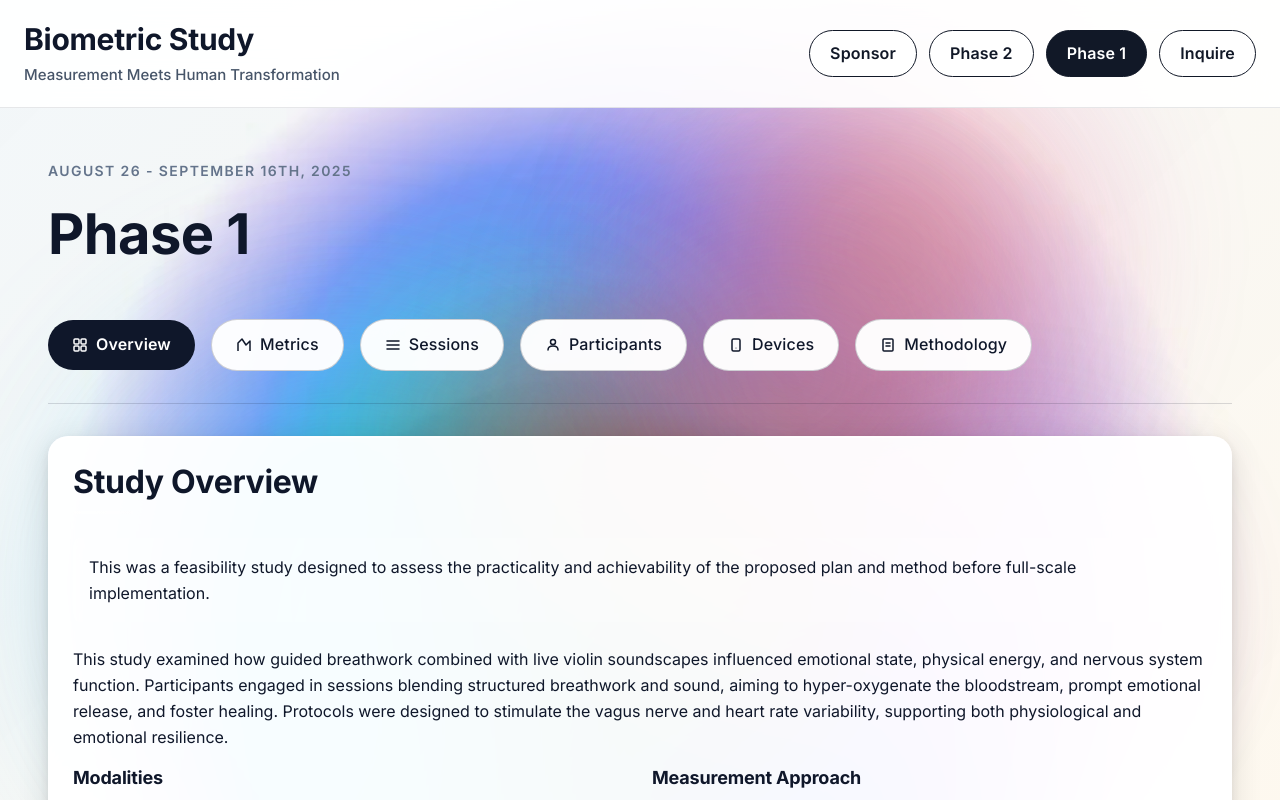
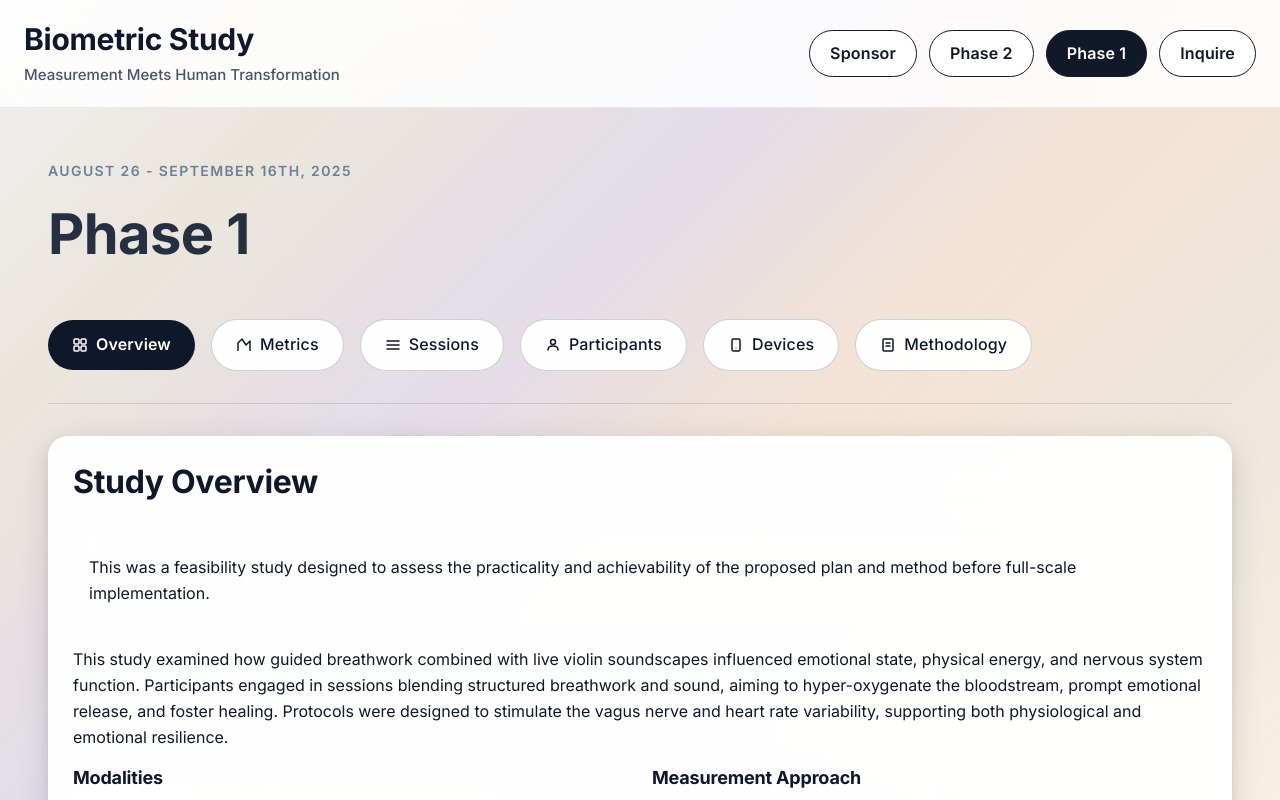
Before and after one commit to chaocdou-ux/biometric-dashboard, a React (Vite) app: page / in a window 1280 px wide. Both pictures are taken after a click on the button "Phase 1". Shown: the top 800 px of the page. Built offline with nearby package versions, Linux system fonts and the light colour scheme.

Commit message:
Updated App.jsx

```diff
--- a/src/App.jsx
+++ b/src/App.jsx
@@ -5,7 +5,6 @@ import Metrics from './components/Metrics';
 import Participants from './components/Participants';
 import DeviceComparison from './components/DeviceComparison';
 import Definitions from './components/Definitions';
-import AbstractBackground from './components/AbstractBackground';
 import data from './data/processed-data.json';
 
 const tabs = [
@@ -82,9 +81,8 @@ export default function App() {
   };
 
   return (
-    <div className="min-h-screen" style={{ position: 'relative' }}>
-      <AbstractBackground />
-      <div className="container mx-auto px-6 py-8" style={{ position: 'relative', zIndex: 1 }}>
+    <div>
+      <div className="container mx-auto px-6 py-8">
         <header className="mb-10 sm:mb-12">
           <p className="uppercase tracking-widest mb-4 font-semibold" style={{ fontSize: '14px', color: '#64748b', letterSpacing: '0.1em' }}>August 26 - September 16th, 2025</p>
           <h1 className="font-bold tracking-tight mb-6" style={{ fontSize: '3.5rem', fontWeight: '700', color: '#0f172a', letterSpacing: '-0.01em' }}>
--- a/src/components/LandingPage.jsx
+++ b/src/components/LandingPage.jsx
@@ -1,14 +1,15 @@
 import { useState } from 'react';
 import App from '../App';
-import AbstractBackground from './AbstractBackground';
 
 export default function LandingPage() {
   const [activeTab, setActiveTab] = useState('sponsorship');
 
   return (
-    <div className="min-h-screen" style={{ position: 'relative' }}>
-      <AbstractBackground />
-      <header className="fixed top-0 left-0 right-0 z-50 border-b" style={{ backgroundColor: 'rgba(255, 255, 255, 0.92)', backdropFilter: 'blur(20px)', borderColor: 'rgba(15, 23, 42, 0.1)' }}>
+    <div className="min-h-screen" style={{
+      background: 'linear-gradient(135deg, #faf7f4 0%, #f5ebe0 20%, #e8e0f0 40%, #fae8dc 60%, #f0ebe8 80%, #faf5f2 100%)',
+      backgroundAttachment: 'fixed'
+    }}>
+      <header className="fixed top-0 left-0 right-0 z-50 bg-white/85 backdrop-blur-md border-b border-gray-200">
         <div className="container mx-auto px-6 py-5">
           <div className="flex items-center justify-between gap-8">
             <div className="flex-shrink-0">
@@ -66,7 +67,7 @@ export default function LandingPage() {
         </div>
       </header>
 
-      <div className="pt-28" style={{ position: 'relative', zIndex: 1 }}>
+      <div className="pt-28">
         <div className="container mx-auto px-6 py-4">
           {activeTab === 'sponsorship' && <SponsorshipContent />}
           {activeTab === 'phase2' && <Phase2Content />}
@@ -74,7 +75,7 @@ export default function LandingPage() {
         </div>
       </div>
 
-      <footer className="border-t mt-32" style={{ borderColor: 'rgba(15, 23, 42, 0.1)', position: 'relative', zIndex: 1 }}>
+      <footer className="border-t border-gray-200 mt-32">
         <div className="container mx-auto px-6 py-12">
           <div className="text-center">
             <p className="text-gray-700 font-semibold" style={{ fontSize: '16px' }}>Founder, Creative Director & Executive Producer</p>
```
